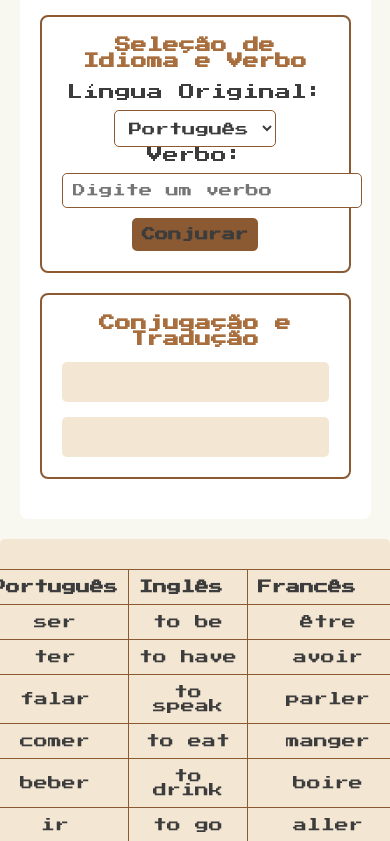
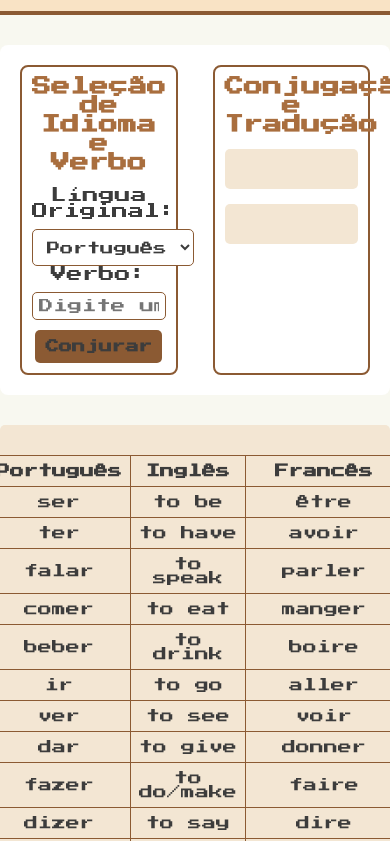
Before and after one commit to Vinis-San/AniDB_Front-End, a plain HTML site: page index.html in a window 390 px wide. Shown: the part 189-1030 px from the top of the page. Drawn offline with Linux system fonts and the light colour scheme.

Commit message:
atualizações

```diff
--- a/index.html
+++ b/index.html
@@ -3,7 +3,6 @@
 <head>
     <meta charset="UTF-8">
     <meta name="viewport" content="width=device-width, initial-scale=1.0">
-    <button id="themeButton">🌙</button>
     <title>Conjurador de Verbos - Aventura Linguística</title>
     <link rel="stylesheet" href="styles.css">
 </head>
@@ -11,6 +10,7 @@
     <header>
         <h1>Conjurador de Verbos</h1>
         <h2>Aventura Linguística - Mestre da Conjugação</h2>
+        <button id="themeButton">🌙</button> <!-- Botão movido para o header -->
     </header>
 
     <main>
@@ -38,7 +38,6 @@
         </div>
 
         <div id="verb-table-container">
-           <!---<h3>Lista de Verbos</h3>-->
             <table id="verb-table">
                 <thead>
                     <tr>
@@ -55,7 +54,7 @@
     </main>
 
     <footer>
-        <!--<p>Status: Em desenvolvimento</p>-->
+        <p>Status: Em desenvolvimento</p>
     </footer>
     <script src="DATAVerbs.js"></script>
     <script src="script.js"></script>
--- a/styles.css
+++ b/styles.css
@@ -18,7 +18,7 @@
   --hover-bg: #d9b68c; /* Cor de fundo do botão ao passar o mouse */
   --title-color: #a96e3e; /* Cor do texto dos títulos */
   --display-bg: #f3e6d3; /* Cor de fundo dos displays */
-  --footer-color: #9b9b9b; /* Cor do texto do rodapé */
+  --footer-color: #ff0000; /* Cor do texto do rodapé */
   --button-text-color: #3c3c3c; /* Cor do texto do botão no tema claro */
 }
 
@@ -34,6 +34,7 @@
   --display-bg: #444950; /* Cor de fundo dos displays */
   --footer-color: #cccccc; /* Cor do texto do rodapé */
   --button-text-color: #444950; /* Cor do texto do botão no tema escuro */
+  font-family: 'Roboto Mono', monospace; /* Fonte para o tema escuro */
 }
 
 /* Estilos para o corpo da página */
@@ -110,14 +111,15 @@ button:hover {
   border-radius: 5px; /* Arredonda os cantos */
   color: var(--text-color); /* Cor do texto */
   font-size: 14px; /* Tamanho da fonte */
+  overflow-x: auto;
 }
 
 /* Estilo da tabela de verbos */
 #verb-table-container {
   margin-top: 20px; /* Margem superior do contêiner da tabela */
-  max-height: 500px; /* Define a altura máxima do contêiner */
   display: flex;
   justify-content: center;
+  flex: auto;
 }
 
 /* Estilos para a tabela de verbos */
@@ -145,6 +147,7 @@ footer {
   margin-top: 20px; /* Margem superior do rodapé */
   color: var(--footer-color); /* Cor do texto do rodapé */
   font-size: 0.8em; /* Tamanho da fonte do rodapé */
+  margin-bottom: 20px;
 }
 
 /* Estilos do botão flutuante */
@@ -182,40 +185,69 @@ select, input[type="text"] {
   border: 1px solid var(--border-color); /* Borda das caixas de seleção e campos de texto no tema escuro */
 }
 
+.left-panel h3, .right-panel h3, .ver-table-container h3 {
+  font-size: 1.2em; /* Diminui o tamanho do título */
+  color: var(--title-color);
+}
+
+/* Centraliza cabeçalhos da tabela */
+#verb-table th {
+  background-color: var(--display-bg);
+  text-align: center;
+}
 
 
-/* Estilo para dispositivos móveis */
+
+
+
+
+
+
+
+/* Configurações gerais para dispositivos móveis */
 @media (max-width: 768px) {
-    .container {
-      flex-direction: column; /* Muda o layout para coluna em telas menores */
-      width: 90%; /* Largura do contêiner */
-      margin: 20px auto; /* Margem automática */
+  /* Tabela com barra de rolagem horizontal */
+  #verb-table-container {
+      overflow-x: auto;
+      max-width: 100%;
   }
 
-    .left-panel, .right-panel {
-      width: 100%; /* Os painéis ocupam toda a largura */
-      margin-bottom: 20px; /* Espaço entre os painéis */
+  #verb-table th, #verb-table td {
+      min-width: 100px; /* Largura mínima das colunas para rolagem */
+      padding: 8px;
   }
 
-    #verb-table {
-      width: 100%; /* A tabela ocupa toda a largura do contêiner */
+  /* Campo de inserção de verbo */
+  #verb-input {
+      width: 100%;
+      max-width: 250px;
+      font-size: 0.9em; /* Reduzindo o tamanho da fonte */
+      padding: 6px;
   }
 
-    #themeButton {
-      width: 40px; /* Largura menor para dispositivos móveis */
-      height: 40px; /* Altura menor para dispositivos móveis */
-      font-size: 20px; /* Tamanho da fonte menor para o botão */
+  /* Painel de tradução e conjugação */
+  #translation-display, #conjugation-display {
+      font-size: 0.85em;
+      line-height: 1.4;
+      font-family: Arial, sans-serif; /* Alternativa mais suave e menos pixelada */
   }
 
-    h1 {
-      font-size: 24px; /* Tamanho da fonte do título maior */
+  /* Painel esquerdo e direito para ajustar tamanho e alinhamento */
+  .left-panel, .right-panel {
+      padding: 10px;
+  }
 }
 
-    h2 {
-      font-size: 18px; /* Tamanho da fonte do subtítulo maior */
+/* Barra de rolagem personalizada */
+#verb-table-container::-webkit-scrollbar {
+  height: 8px;
 }
 
-    h3 {
-      font-size: 16px; /* Tamanho da fonte dos títulos dos painéis */
+#verb-table-container::-webkit-scrollbar-thumb {
+  background-color: #888; /* Cor da barra */
+  border-radius: 4px;
 }
+
+#verb-table-container::-webkit-scrollbar-thumb:hover {
+  background-color: #555; /* Cor da barra ao passar o mouse */
 }
```
Lines whose indentation alone changed are shown as unchanged.
